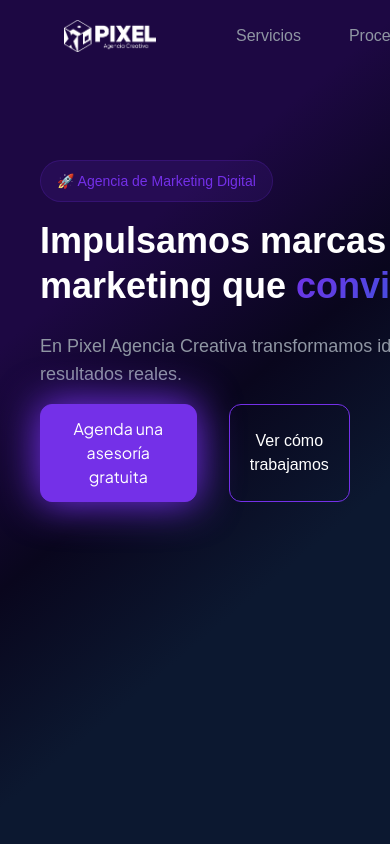
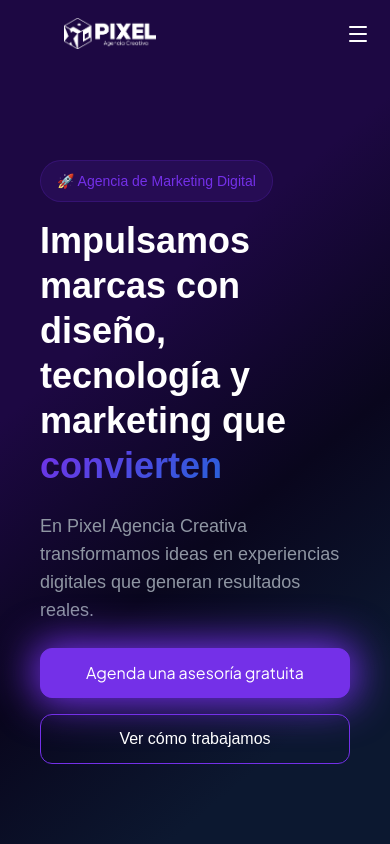
Before and after one commit to gabriez/PixelLanding, a Next.js app: page / in a window 390 px wide. Shown: the top 844 px of the page. Built offline with nearby package versions, Linux system fonts and the light colour scheme; a web font is replaced by a local one.

Commit message:
PXL-02 | feat: added responsive and finished hero

```diff
--- a/package.json
+++ b/package.json
@@ -15,6 +15,7 @@
   "dependencies": {
     "@tailwindcss/postcss": "^4.1.18",
     "framer-motion": "^12.34.3",
+    "lucide-react": "^0.575.0",
     "next": "15.5.9",
     "postcss": "^8.5.6",
     "react": "19.1.0",
--- a/src/app/globals.css
+++ b/src/app/globals.css
@@ -47,7 +47,6 @@ a {
   background-color: var(--primary-color);
   border-radius: 12px;
   border: 1px solid var(--primary-color);
-  padding: 12px 20px;
   color: white;
   font-family: var(--font-plus-jakarta-sans);
   box-shadow: 0 0 40px 4px var(--primary-color);
--- a/src/components/Navbar.tsx
+++ b/src/components/Navbar.tsx
@@ -1,8 +1,9 @@
 "use client";
 import Link from "next/link";
 import { NavbarLogo } from "./NavbarLogo";
-import { LINKS } from "@/constants";
 import { useScroll } from "@/hooks/useScroll";
+import { NavbarDesktop } from "./NavbarDesktop";
+import { NavbarMobile } from "./NavbarMobile";
 
 export const Navbar = () => {
   const scroll = useScroll();
@@ -14,21 +15,11 @@ export const Navbar = () => {
         "w-full fixed top-0 left-0 bg-transparent z-50 flex justify-between items-center transition-all "
       }
     >
-      <Link href="#hero" className="flex items-center">
+      <Link href="#hero" className="flex items-center py-2.5 md:py-0">
         <NavbarLogo />
       </Link>
-      <nav className="flex justify-center items-center gap-4 pr-8">
-        {Object.entries(LINKS).map(([name, href]) => (
-          <Link
-            key={name}
-            href={href}
-            className={`text-(--muted-foreground) mx-4 py-6 hover:text-gray-400 transition-colors font-medium font-(--font-plus-jakarta-sans)`}
-          >
-            {" "}
-            {name}{" "}
-          </Link>
-        ))}
-      </nav>
+      <NavbarDesktop />
+      <NavbarMobile />
     </header>
   );
 };
--- /dev/null
+++ b/src/components/NavbarDesktop.tsx
@@ -0,0 +1,19 @@
+import { LINKS } from "@/constants";
+import Link from "next/link";
+
+export const NavbarDesktop = () => {
+  return (
+    <nav className="hidden md:flex justify-center items-center gap-4 pr-8">
+      {Object.entries(LINKS).map(([name, href]) => (
+        <Link
+          key={name}
+          href={href}
+          className={`text-(--muted-foreground) hover:text-(--primary-color) mx-4 py-6 2xl:text-lg transition-colors font-medium font-(--font-plus-jakarta-sans)`}
+        >
+          {" "}
+          {name}{" "}
+        </Link>
+      ))}
+    </nav>
+  );
+};
--- a/src/components/NavbarLogo.tsx
+++ b/src/components/NavbarLogo.tsx
@@ -2,7 +2,7 @@ import Image from "next/image";
 
 export const NavbarLogo = () => {
   return (
-    <div className=" py-2 rounded-b-2xl px-16 w-55">
+    <div className=" py-2 rounded-b-2xl px-16 w-55 2xl:w-64">
       <Image
         src="/PixelLogo.png"
         alt="Logo Pixel"
--- a/src/components/NavbarMobile.tsx
+++ b/src/components/NavbarMobile.tsx
@@ -1,3 +1,43 @@
+import { LINKS } from "@/constants";
+import { Menu, X } from "lucide-react";
+import Link from "next/link";
+import { useState } from "react";
+
 export const NavbarMobile = () => {
-  return <div>NavbarMobile</div>;
+  const [isOpen, setIsOpen] = useState(false);
+
+  const handleOpen = () => {
+    setIsOpen((prevState) => !prevState);
+  };
+
+  return (
+    <div className="relative max-md:flex items-center hidden self-stretch">
+      {!isOpen && (
+        <Menu
+          onClick={handleOpen}
+          color="white"
+          className="cursor-pointer mr-5"
+        />
+      )}
+      <nav
+        className={
+          (isOpen ? "right-0" : "-right-37.5") +
+          " flex flex-col absolute top-0 w-fit h-screen z-50 glassmorphism-navbar items-center transition-all"
+        }
+      >
+        <X onClick={handleOpen} color="white" className="cursor-pointer mt-5" />
+        {Object.entries(LINKS).map(([name, href]) => (
+          <Link
+            key={name}
+            href={href}
+            onClick={handleOpen}
+            className={`text-(--muted-foreground) hover:text-(--primary-color) mx-4 py-6 transition-colors font-medium font-(--font-plus-jakarta-sans)`}
+          >
+            {" "}
+            {name}{" "}
+          </Link>
+        ))}
+      </nav>
+    </div>
+  );
 };
--- /dev/null
+++ b/src/components/ScheduleButton.tsx
@@ -0,0 +1,9 @@
+import React from "react";
+
+export const ScheduleButton = () => {
+  return (
+    <button className="schedule-assesory cursor-pointer max-sm:w-full 2xl:text-lg px-5 py-3 2xl:px-7 2xl:py-5">
+      Agenda una asesoría gratuita
+    </button>
+  );
+};
--- a/src/components/home/Hero.tsx
+++ b/src/components/home/Hero.tsx
@@ -7,17 +7,17 @@ export const Hero = () => {
       className="pt-40 pb-96 flex flex-col items-start justify-start px-10 gap-4  bg-linear-[140deg] from-[#1D0843] from-[28.57%] via-[#09061D] via-[48.68%] to-[#0C1830] to-[66.75%]"
     >
       <div
-        className={`flex items-center  border border-(--primary-color)/20 bg-(--primary-color)/10 rounded-full px-4 py-2.5 text-sm font-medium`}
+        className={`flex items-center  border border-(--primary-color)/20 bg-(--primary-color)/10 rounded-full px-4 py-2.5 text-sm 2xl:text-base font-medium`}
       >
         <span className={`text-[#7430e8] `}>
           🚀 Agencia de Marketing Digital
         </span>
       </div>
-      <h1 className=" text-white font-(--font-plus-jakarta-sans) font-[600] w-4xl text-4xl md:text-5xl lg:text-6xl leading-tight mb-2">
+      <h1 className=" text-white font-(--font-plus-jakarta-sans) font-[600] w-fit md:w-3xl lg:w-4xl 2xl:w-5xl text-4xl md:text-5xl lg:text-6xl 2xl:text-7xl leading-tight mb-2">
         Impulsamos marcas con diseño, tecnología y marketing que{" "}
         <span className="text-gradient"> convierten</span>
       </h1>
-      <span className="block w-3xl text-(--muted-foreground) text-lg font-medium">
+      <span className="block w-fit md:w-3xl text-(--muted-foreground) text-lg 2xl:text-2xl font-medium">
         En Pixel Agencia Creativa transformamos ideas en experiencias digitales
         que generan resultados reales.
       </span>
--- a/src/components/home/HeroButtons.tsx
+++ b/src/components/home/HeroButtons.tsx
@@ -1,10 +1,10 @@
+import { ScheduleButton } from "../ScheduleButton";
+
 export const HeroButtons = () => {
   return (
-    <div className="flex gap-8">
-      <button className="schedule-assesory cursor-pointer">
-        Agenda una asesoría gratuita
-      </button>
-      <button className="cursor-pointer text-white border border-(--primary-color) px-5 py-3 rounded-xl hover:bg-(--primary-color)/20 transition">
+    <div className="flex max-sm:flex-col max-sm:w-full gap-4 sm:gap-8 mt-2">
+      <ScheduleButton />
+      <button className="cursor-pointer text-white max-sm:w-full border border-(--primary-color) px-5 py-3 rounded-xl hover:bg-(--primary-color)/20 transition 2xl:text-lg">
         Ver cómo trabajamos
       </button>
     </div>
```
Also changed, not shown: 1 other file (tests, documents, lock files or other folders).
